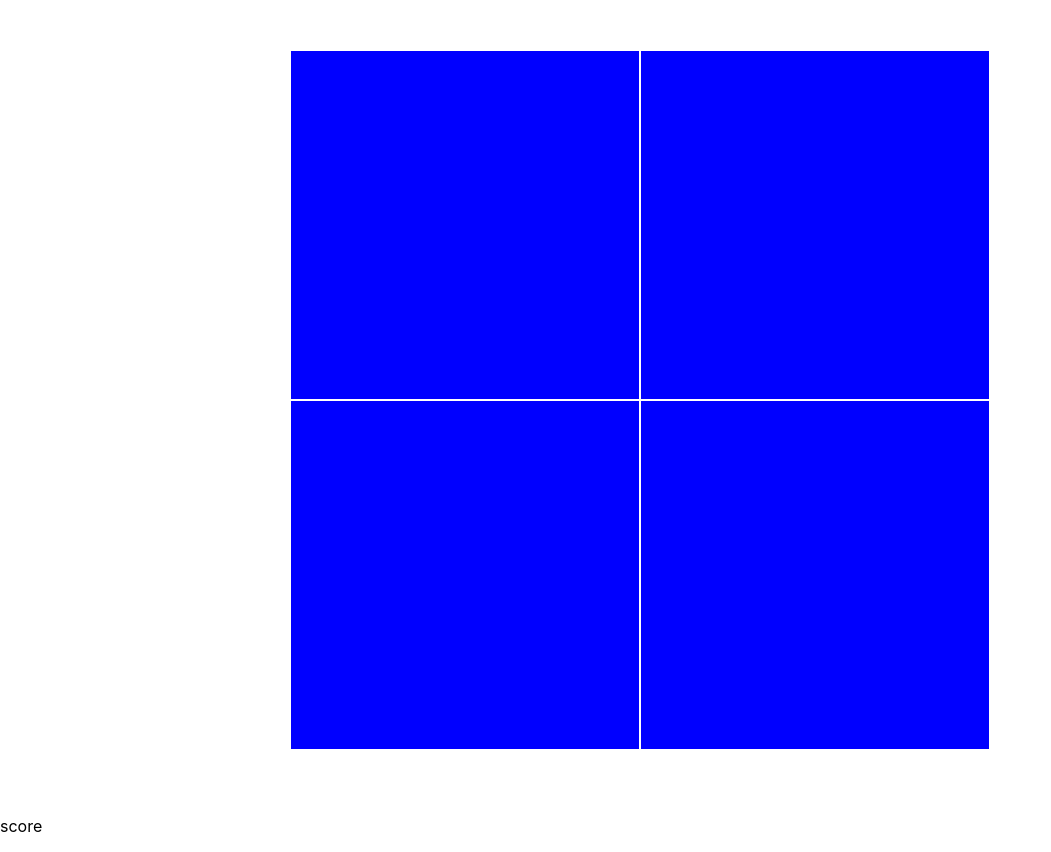
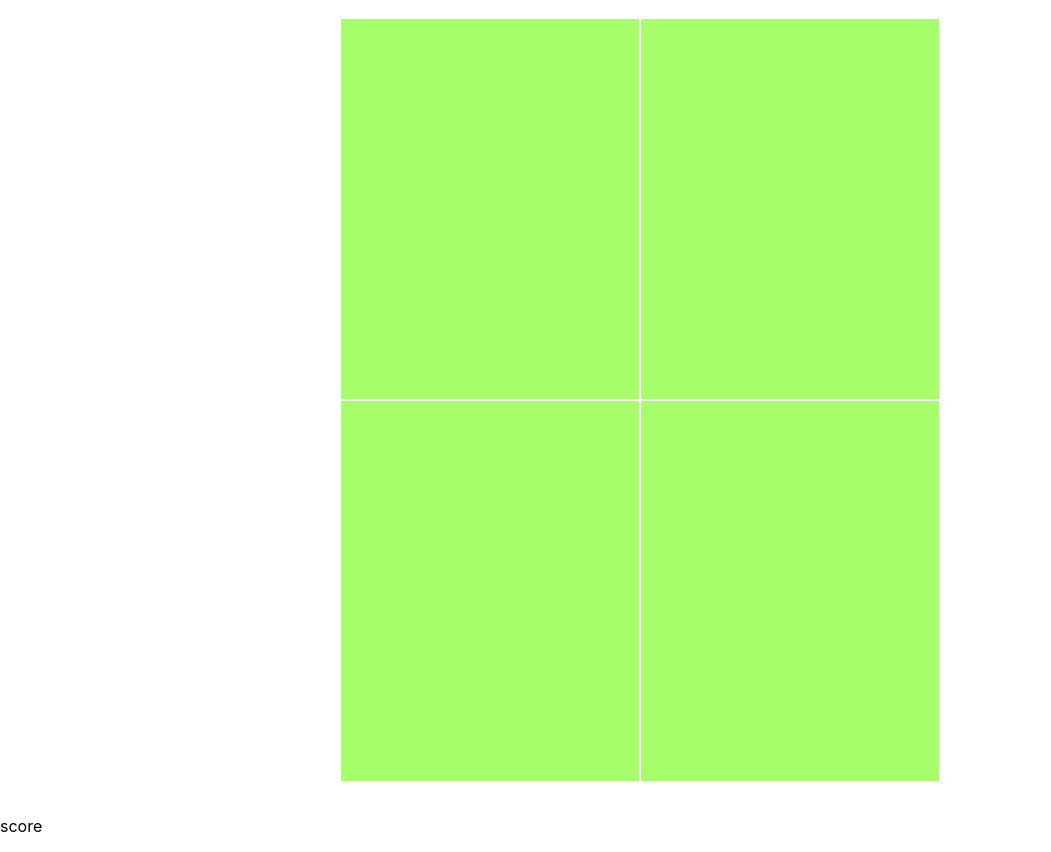
Before and after one commit to YYOngYYong/mission, a React (Create React App) app: page / in a window 1280 px wide. Shown: the whole page, without its empty margins (0-1051 px from the left). Built offline with nearby package versions, Linux system fonts and the light colour scheme.

Commit message:
function : random RGB

```diff
--- a/src/App.jsx
+++ b/src/App.jsx
@@ -1,16 +1,41 @@
-import logo from "./logo.svg";
+import { useEffect, useState } from "react";
 import styles from "./App.module.css";
 import Pickkasso from "./components/Pickkasso";
 
 function App() {
+  const [color, setColor] = useState("");
+  const [boxes, setBoxs] = useState([
+    {
+      id: 1,
+    },
+    {
+      id: 2,
+    },
+    {
+      id: 3,
+    },
+    {
+      id: 4,
+    },
+  ]);
+
+  useEffect(() => {
+    setColor(randomRgb());
+  }, []);
+
   return (
     <>
       <div className={styles.app}>
-        <Pickkasso />
+        <Pickkasso boxes={boxes} colors={color} />
       </div>
       <p>score</p>
     </>
   );
 }
-
+const randomRgb = () => {
+  const red = Math.floor(Math.random() * 256);
+  const green = Math.floor(Math.random() * 256);
+  const blue = Math.floor(Math.random() * 256);
+  return `rgb(${red},${green},${blue})`;
+};
 export default App;
--- a/src/App.module.css
+++ b/src/App.module.css
@@ -4,7 +4,7 @@
 
 .app {
   width: 100%;
-  height: 100vh;
+  height: 800px;
   display: flex;
   justify-content: center;
   align-items: center;
--- a/src/components/BoxDetail.jsx
+++ b/src/components/BoxDetail.jsx
@@ -1,14 +1,14 @@
-import React from "react";
+import React, { useEffect, useState } from "react";
 import styles from "./BoxDetail.module.css";
 
-const BoxDetail = (props) => {
+const BoxDetail = ({ box, color }) => {
+  console.log(color);
   return (
-    <div className={styles.container}>
-      <div className={styles.box}></div>
-      <div className={styles.box}></div>
-      <div className={styles.box}></div>
-      <div className={styles.box}></div>
-    </div>
+    <div
+      key={box.id}
+      className={styles.box}
+      style={{ backgroundColor: `${color}` }}
+    ></div>
   );
 };
 
--- a/src/components/BoxDetail.module.css
+++ b/src/components/BoxDetail.module.css
@@ -1,13 +1,5 @@
-.container {
-  width: 100%;
-  height: 100%;
-  display: flex;
-  flex-flow: row wrap;
-}
-
 .box {
   width: calc(50% - 2px);
   height: calc(50% - 2px);
   margin: 1px;
-  background-color: blue;
 }
--- a/src/components/Pickkasso.jsx
+++ b/src/components/Pickkasso.jsx
@@ -1,14 +1,14 @@
-import React from "react";
+import React, { useState } from "react";
 import BoxDetail from "./BoxDetail";
 import styles from "./Pickkasso.module.css";
 
-const Pickkasso = (props) => {
+const Pickkasso = ({ boxes, colors }) => {
   return (
-    <>
-      <div className={styles.container}>
-        <BoxDetail />
-      </div>
-    </>
+    <div className={styles.container}>
+      {boxes.map((box) => (
+        <BoxDetail key={box.id} box={box} color={colors} />
+      ))}
+    </div>
   );
 };
 
--- a/src/components/Pickkasso.module.css
+++ b/src/components/Pickkasso.module.css
@@ -1,8 +1,6 @@
 .container {
-  box-sizing: border-box;
+  width: 600px;
+  height: 764px;
   display: flex;
-  justify-content: center;
-  align-items: center;
-  height: 700px;
-  width: 700px;
+  flex-flow: row wrap;
 }
```
